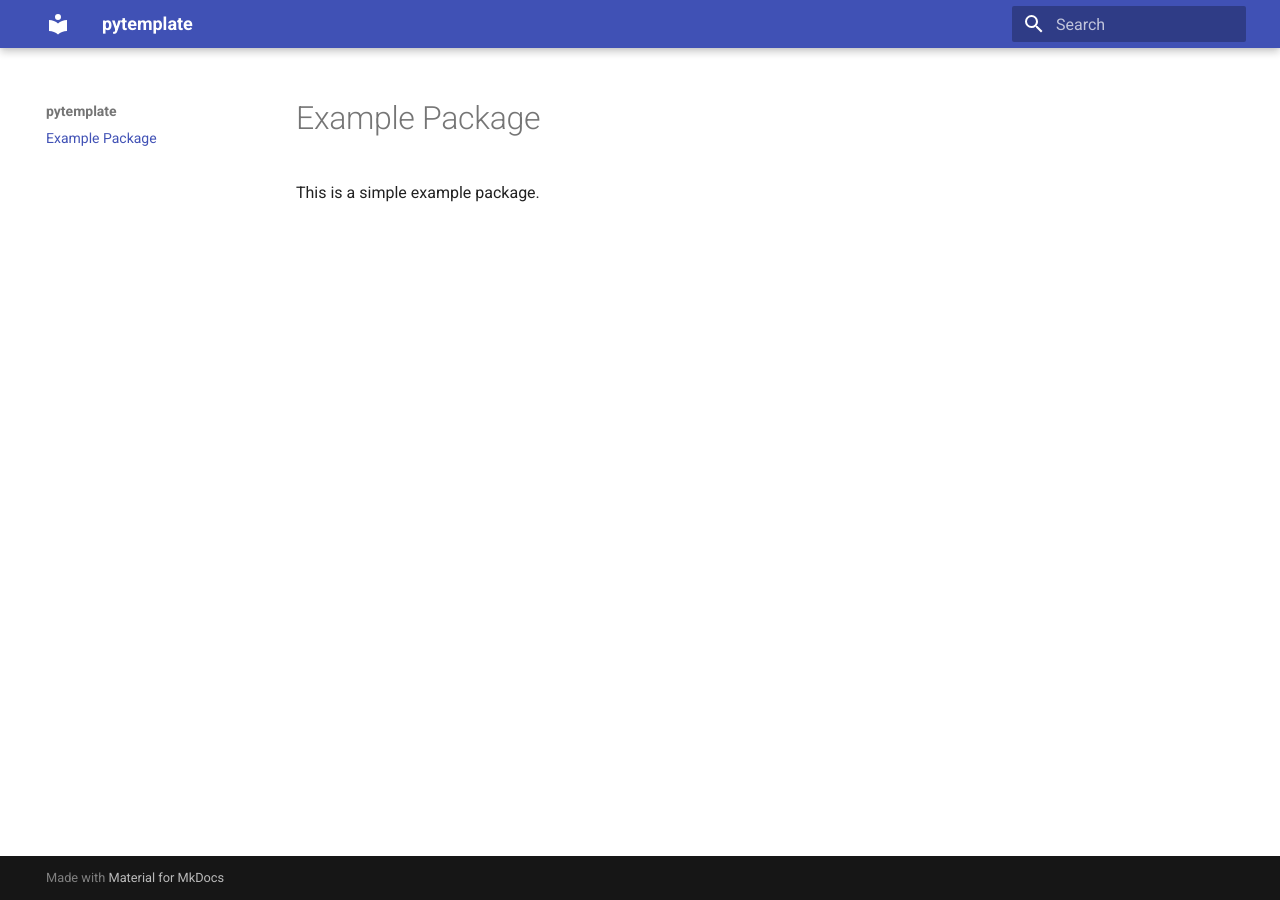
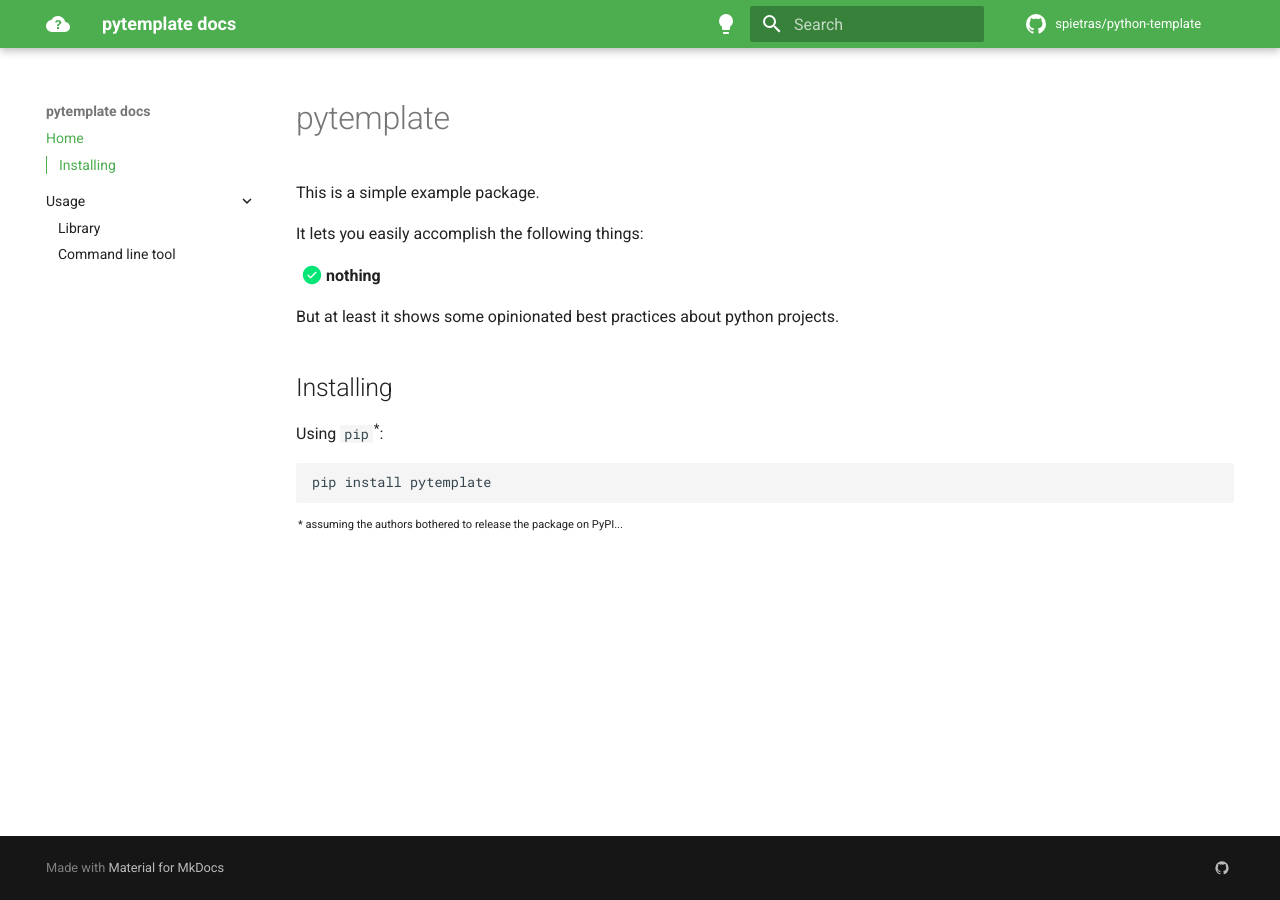
Before and after one commit to spietras/pytemplate, an MkDocs documentation site: the page built from pytemplate/docs/docs/index.md, in a window 1280 px wide. Built offline with MkDocs 1.6.1 and Material for MkDocs 9.7.7, drawn with Linux system fonts in a browser that asks for light colours; comment, search, counter and statistics services are not loaded.

Commit message:
Updated package documentation

````diff
--- a/pytemplate/docs/docs/index.md
+++ b/pytemplate/docs/docs/index.md
@@ -1,3 +1,19 @@
-# Example Package
+# pytemplate
 
 This is a simple example package.
+
+It lets you easily accomplish the following things:
+
+- [x] **nothing**
+
+But at least it shows some opinionated best practices about python projects.
+
+## Installing
+
+Using ```pip```<sup>*</sup>:
+
+```sh
+pip install pytemplate
+```
+
+<sup><sup>* assuming the authors bothered to release the package on PyPI...</sup></sup>
--- a/pytemplate/docs/mkdocs.yml
+++ b/pytemplate/docs/mkdocs.yml
@@ -1,4 +1,78 @@
-site_name: pytemplate
+site_name: pytemplate docs
+
+repo_url: https://github.com/spietras/python-template
+repo_name: spietras/python-template
+
+# disable edit button
+edit_uri: ""
 
 theme:
   name: material
+  logo: assets/logo.svg
+  favicon: assets/favicon.png
+  icon:
+    repo: material/github
+  palette:
+    - scheme: slate
+      primary: teal
+      accent: cyan
+      media: "(prefers-color-scheme: dark)"
+      toggle:
+        icon: material/lightbulb-outline
+        name: Switch to light mode
+    - scheme: default
+      primary: green
+      accent: lime
+      media: "(prefers-color-scheme: light)"
+      toggle:
+        icon: material/lightbulb
+        name: Switch to dark mode
+  # enable useful features
+  features:
+    - navigation.instant
+    - navigation.tracking
+    - navigation.expand
+    - navigation.top
+    - toc.integrate
+    - header.autohide
+
+# enable useful extensions
+markdown_extensions:
+  - toc:
+      # symbol next to headers
+      permalink: 🔗
+      slugify: !!python/name:pymdownx.slugs.uslugify
+  - pymdownx.highlight
+  - pymdownx.superfences
+  - pymdownx.inlinehilite
+  - pymdownx.tabbed
+  - pymdownx.superfences
+  - admonition
+  - pymdownx.details
+  - pymdownx.caret
+  - pymdownx.mark
+  - pymdownx.tilde
+  - pymdownx.smartsymbols
+  - pymdownx.emoji:
+      emoji_index: !!python/name:materialx.emoji.twemoji
+      emoji_generator: !!python/name:materialx.emoji.to_svg
+  - attr_list
+  - def_list
+  - pymdownx.tasklist:
+      custom_checkbox: true
+
+plugins:
+  # enable search
+  - search
+
+extra:
+  # footer social icons
+  social:
+    - icon: material/github
+      link: https://github.com/spietras/python-template
+
+nav:
+  - Home: index.md
+  - Usage:
+      - Library: usage/library.md
+      - Command line tool: usage/cli.md
````
Also changed, not shown: pytemplate/docs/docs/usage/cli.md (added, +25 -0 lines), pytemplate/docs/docs/usage/library.md (added, +12 -0 lines), pytemplate/README.md, pytemplate/docs/docs/assets/favicon.png (added), pytemplate/docs/docs/assets/logo.svg (added).
